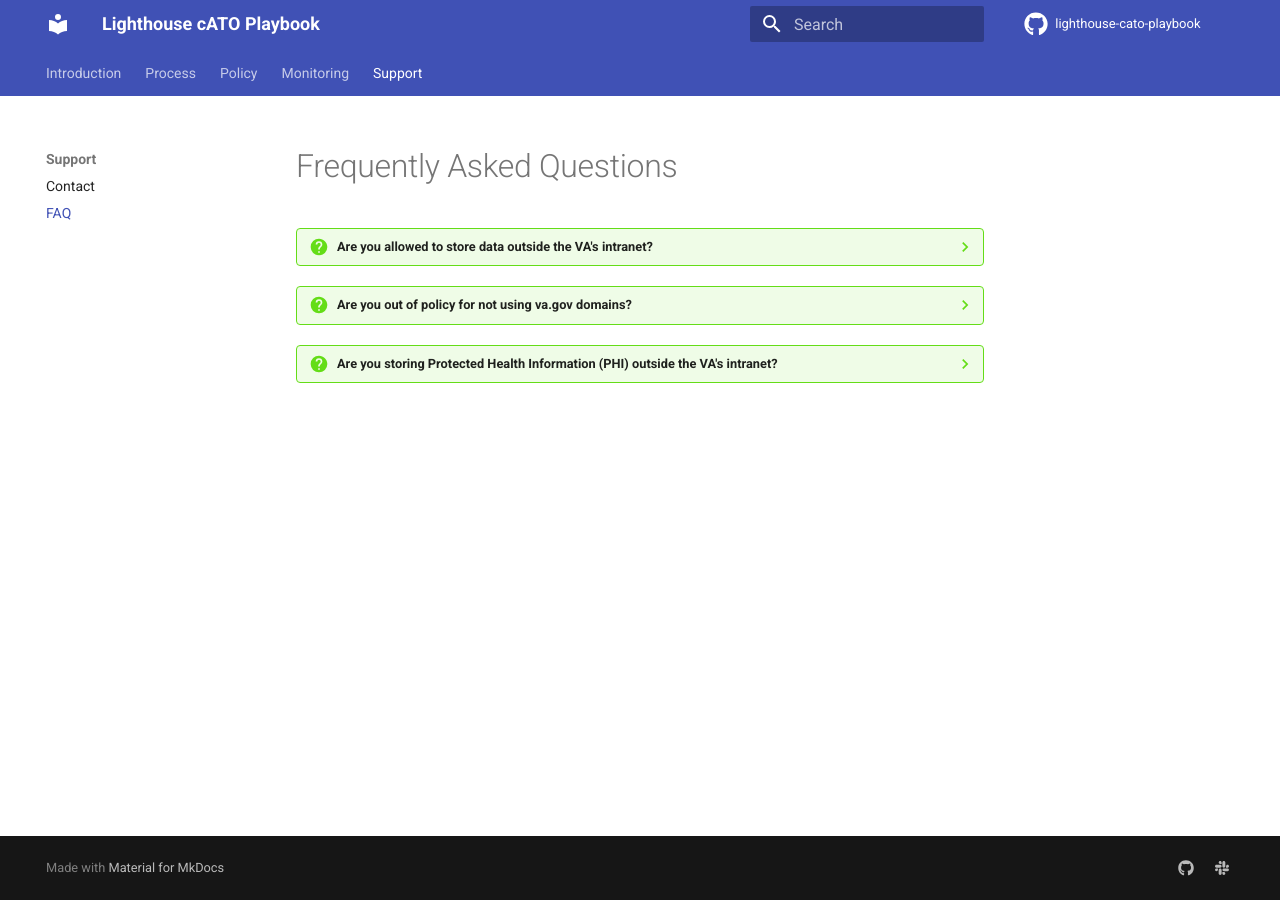
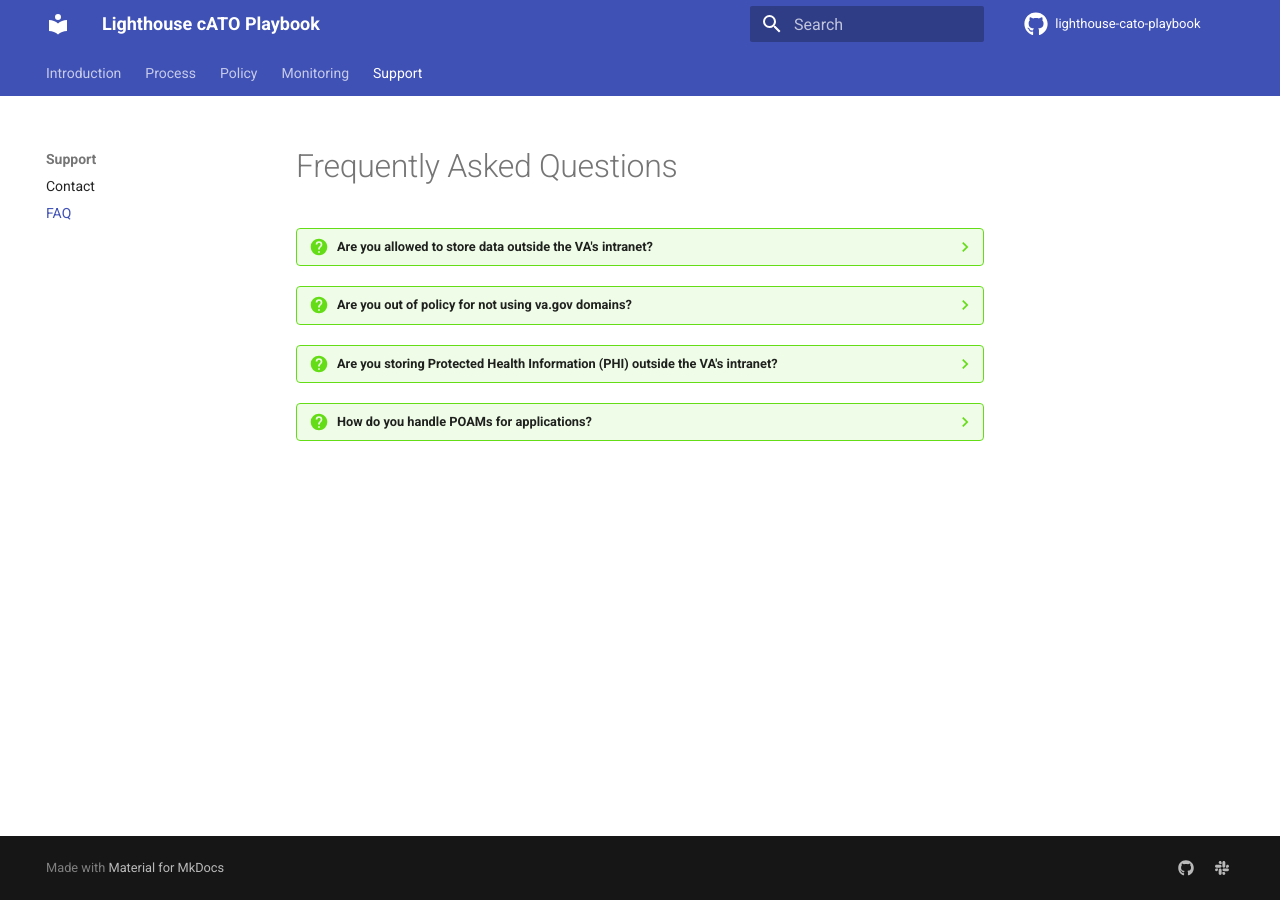
Before and after one commit to rise8-us/cato-playbook, an MkDocs documentation site: the page built from docs/faq.md, in a window 1280 px wide. Built offline with MkDocs 1.6.1 and Material for MkDocs 9.7.7, drawn with Linux system fonts in a browser that asks for light colours; comment, search, counter and statistics services are not loaded; some of the changed lines change nothing that is shown.

Commit message:
Added POAM question to FAQ

```diff
--- a/docs/faq.md
+++ b/docs/faq.md
@@ -16,3 +16,9 @@
 ??? question "Are you storing Protected Health Information (PHI) outside the VA's intranet?"
 
     No, data is stored within the AWS offering on the VA Enterprise Cloud.
+
+??? question "How do you handle POAMs for applications?"
+
+    We do not allow POAMs. We require strict compliance with our [policy](policy.md). Allowing POAMs would require
+    additional staffing to manage, assess and  approve. Addtionally, POAMs would likely increase our risk. Keeping risk
+    low allows us to move quickly and safely.
```
